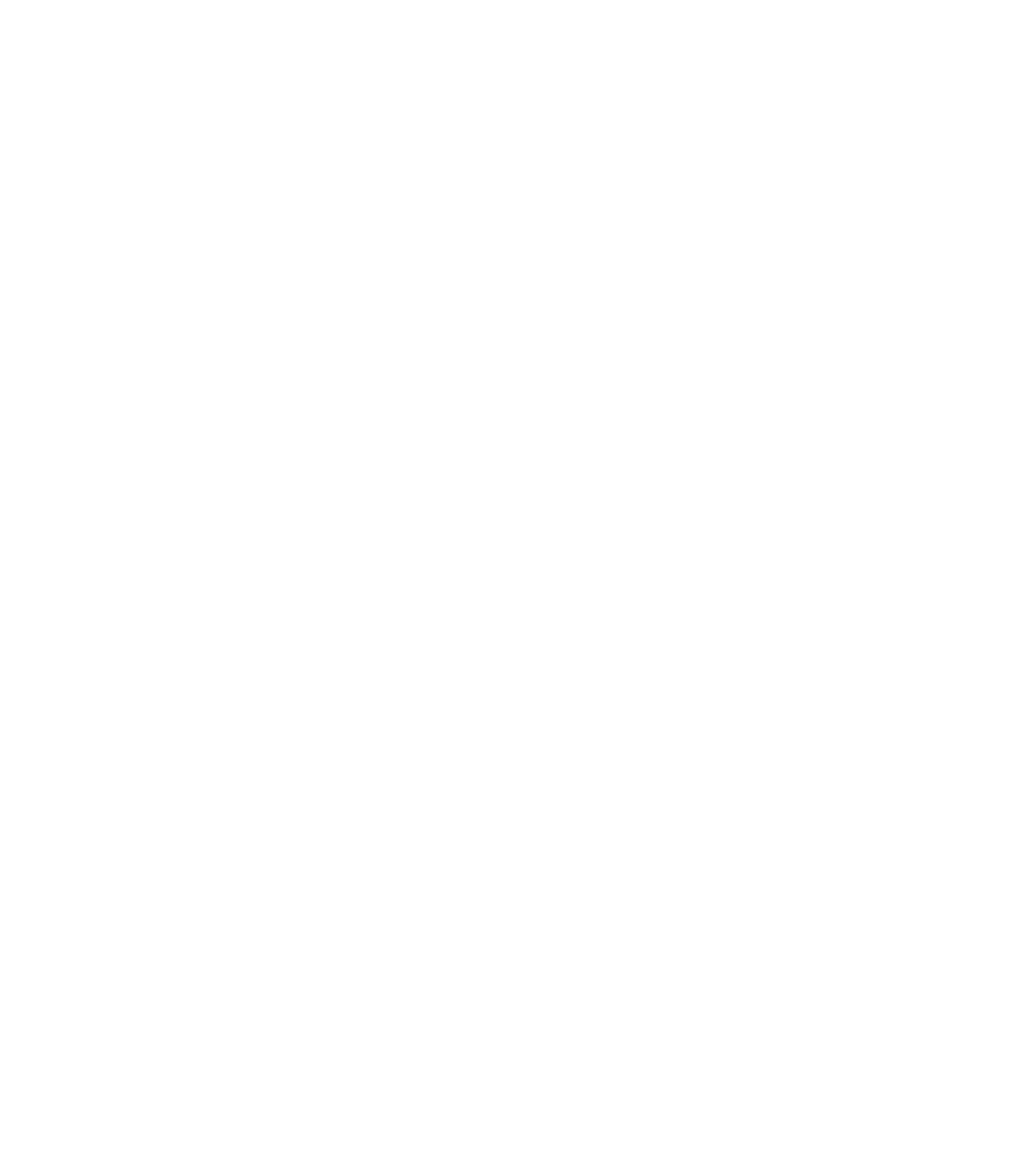
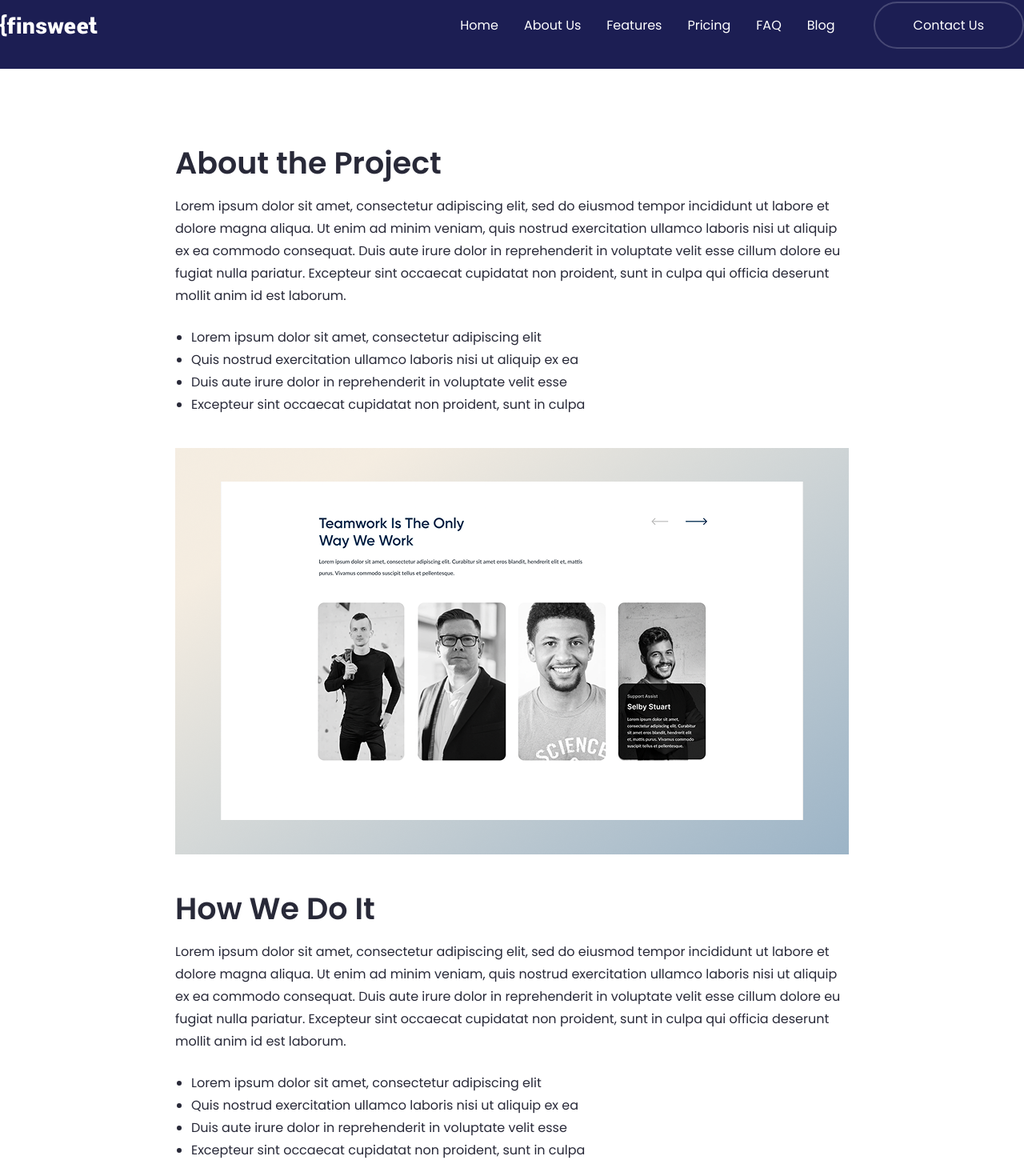
Before and after one commit to Roni006/finsweet, a React app: page /blogarticle in a window 1280 px wide. Before the commit this address had no page. Shown: the part 22-1492 px from the top of the page at 80% size. Before the commit the page ends 800 px from the top, so only its background shows below. Built offline with nearby package versions, Linux system fonts and the light colour scheme; the HTML template or start-up script is replaced by a standard one.

Commit message:
created blog article for blog section

```diff
--- a/src/App.jsx
+++ b/src/App.jsx
@@ -19,6 +19,7 @@
 import OurWork from "./Pages/OurWork/OurWork";
 import CTAAction from "./Pages/CTAAction/CTAAction";
 import BlogSummery from "./Pages/BlogSummery/BlogSummery";
+import BlogArticle from "./Pages/BlogArticle/BlogArticle";
 function App() {
   return (
     <>
@@ -46,6 +47,7 @@
             <Route path="/ourwork" element={<OurWork />} />
             <Route path="/action" element={<CTAAction />} />
             <Route path="/blogsummer" element={<BlogSummery />} />
+            <Route path="/blogarticle" element={<BlogArticle />} />
 
           </Route>
         </Routes>
--- /dev/null
+++ b/src/Pages/BlogArticle/BlogArticle.jsx
@@ -0,0 +1,67 @@
+import singleBlog from '../../assets/images/single-blog.png'
+const BlogArticle = () => {
+  return (
+    <>
+      <section>
+        <div className="max-w-[842px] mx-auto py-[90px]">
+          <div>
+            <h1 className="whowe-title">About the Project</h1>
+            <p className="gblsw p-[12px_0_24px_0] ">
+              Lorem ipsum dolor sit amet, consectetur adipiscing elit, sed do
+              eiusmod tempor incididunt ut labore et dolore magna aliqua. Ut
+              enim ad minim veniam, quis nostrud exercitation ullamco laboris
+              nisi ut aliquip ex ea commodo consequat. Duis aute irure dolor in
+              reprehenderit in voluptate velit esse cillum dolore eu fugiat
+              nulla pariatur. Excepteur sint occaecat cupidatat non proident,
+              sunt in culpa qui officia deserunt mollit anim id est laborum.
+            </p>
+            <ul className="list-disc pl-5">
+              <li className="gblsw">
+                Lorem ipsum dolor sit amet, consectetur adipiscing elit
+              </li>
+              <li className="gblsw">
+                Quis nostrud exercitation ullamco laboris nisi ut aliquip ex ea
+              </li>
+              <li className="gblsw">
+                Duis aute irure dolor in reprehenderit in voluptate velit esse
+              </li>
+              <li className="gblsw">
+                Excepteur sint occaecat cupidatat non proident, sunt in culpa
+              </li>
+            </ul>
+            <img className="py-10" src={singleBlog} alt="single blog image" />
+          </div>
+
+          <div>
+            <h1 className="whowe-title">How We Do It</h1>
+            <p className="gblsw p-[12px_0_24px_0] ">
+              Lorem ipsum dolor sit amet, consectetur adipiscing elit, sed do
+              eiusmod tempor incididunt ut labore et dolore magna aliqua. Ut
+              enim ad minim veniam, quis nostrud exercitation ullamco laboris
+              nisi ut aliquip ex ea commodo consequat. Duis aute irure dolor in
+              reprehenderit in voluptate velit esse cillum dolore eu fugiat
+              nulla pariatur. Excepteur sint occaecat cupidatat non proident,
+              sunt in culpa qui officia deserunt mollit anim id est laborum.
+            </p>
+            <ul className="list-disc pl-5">
+              <li className="gblsw">
+                Lorem ipsum dolor sit amet, consectetur adipiscing elit
+              </li>
+              <li className="gblsw">
+                Quis nostrud exercitation ullamco laboris nisi ut aliquip ex ea
+              </li>
+              <li className="gblsw">
+                Duis aute irure dolor in reprehenderit in voluptate velit esse
+              </li>
+              <li className="gblsw">
+                Excepteur sint occaecat cupidatat non proident, sunt in culpa
+              </li>
+            </ul>
+          </div>
+        </div>
+      </section>
+    </>
+  );
+};
+
+export default BlogArticle;
--- a/src/index.css
+++ b/src/index.css
@@ -146,6 +146,6 @@
   top: 180px;
 }
 
-.rotate a:hover span  {
-  @apply rotate-360 duration-300
+.rotate a:hover span {
+  @apply rotate-360 duration-300;
 }
```
Also changed, not shown: src/assets/images/single-blog.png (added).
